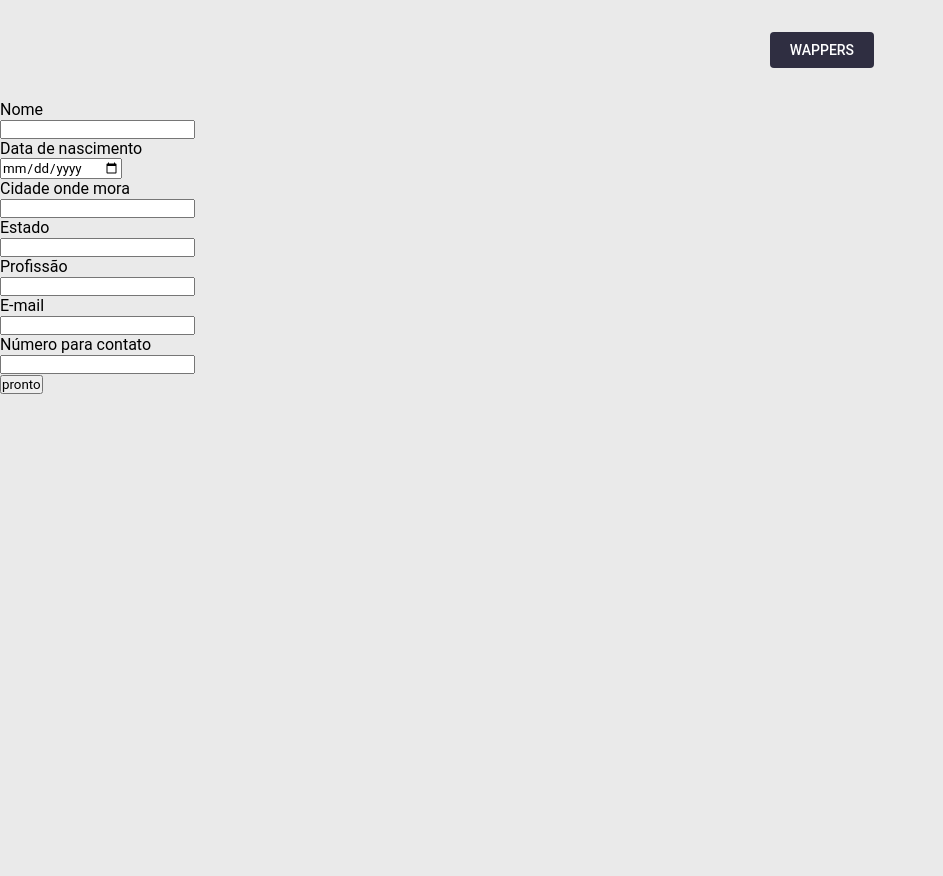
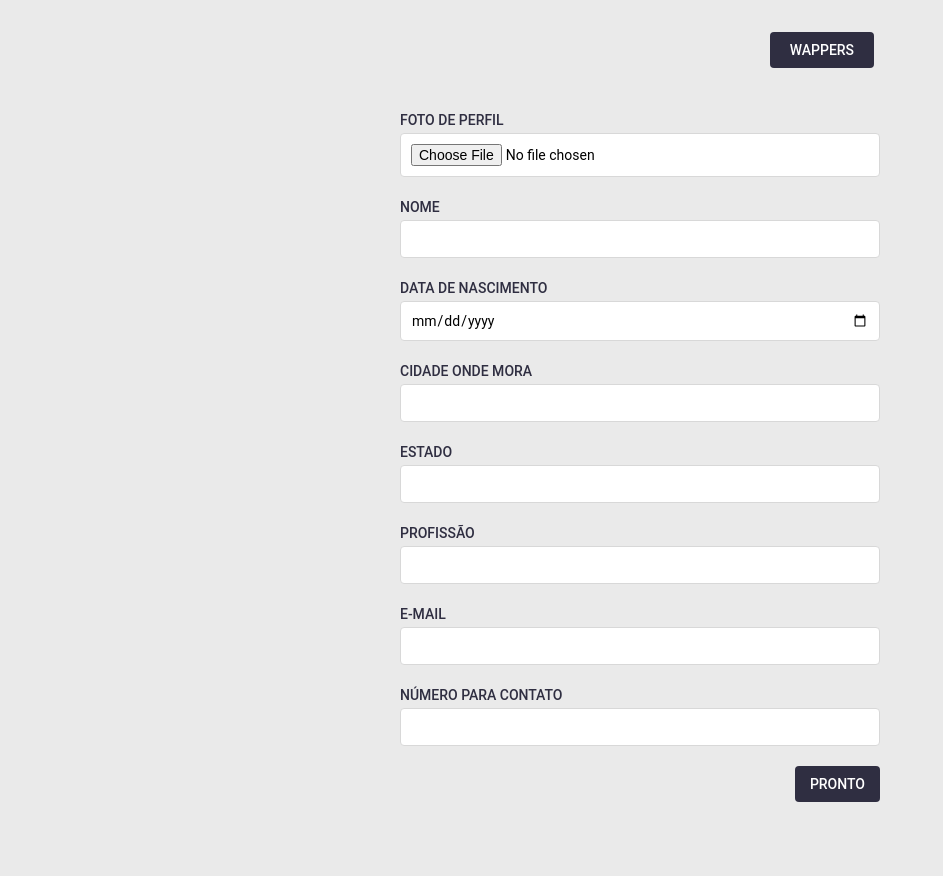
Before and after one commit to felipeoli7eira/web-art-onboarding, a PHP site: page /web-art-onboarding/novo-wapper in a window 1280 px wide. Shown: the whole page, without its empty margins (0-943 px from the left). Before the commit the page ends 394 px from the top, so only its background shows below. Run offline with PHP 8.4, Linux system fonts and the light colour scheme.

Commit message:
Estilo inicial do formulario de criacao de wapper

```diff
--- a/assets/app.css
+++ b/assets/app.css
@@ -115,3 +115,82 @@ ul#wappers li nav a:last-child
 {
     opacity: 0.8;
 }
+
+/* -------------------- */
+
+form#create-wapper
+{
+    /* border: 1px solid red; */
+
+    max-width: 500px;
+    margin: 10px auto 4rem auto;
+
+}
+
+form#create-wapper .input-group
+{
+    padding: 10px;
+}
+
+form#create-wapper .input-group label
+{
+    display: inline-block;
+    margin-bottom: 5px;
+    text-transform: uppercase;
+    font-size: 14px;
+    font-weight: 500;
+    color: var(--blue-dark);
+}
+
+form#create-wapper .input-group input
+{
+    border: none;
+    outline: none;
+    background: none;
+
+    border: 1px solid #d8d8d8;
+    transition: all .2s;
+    font-size: 14px;
+    background-color: #fff;
+    padding: 10px;
+    border-radius: 4px;
+    display: inline-block;
+    width: 100%;
+}
+
+form#create-wapper .input-group input:focus
+{
+    border-color: var(--blue-dark);
+}
+
+/* Autocomplete background-color */
+form#create-wapper input:-webkit-autofill
+{
+    -webkit-box-shadow: 0 0 0px 1000px #FFF inset;
+}
+
+form#create-wapper button[type=submit]
+{
+    outline: none;
+    border: none;
+    background: none;
+    font-weight: 500;
+    text-transform: uppercase;
+    font-size: 14px;
+    color: #fff;
+    background-color: var(--blue-dark);
+    padding: 10px 15px;
+    border-radius: 4px;
+    transition: all .2s;
+    cursor: pointer;
+}
+
+form#create-wapper button[type=submit]:active
+{
+    opacity: 0.8;
+}
+
+form#create-wapper .submit-box
+{
+    text-align: right;
+}
--- a/views/form-create.php
+++ b/views/form-create.php
@@ -2,66 +2,52 @@
     <a href="<?= url() ?>">wappers</a>
 </nav>
 
-<form name="create-wapper" method="POST" action="<?= url('/wapper') ?>">
+<form name="create-wapper" id="create-wapper" method="POST" action="<?= url('/wapper') ?>">
+
+    <div class="input-group">
+        <label for="input-photo">Foto de perfil</label>
+        <input type="file" id="input-photo" name="photo">
+    </div>
 
     <div class="input-group">
         <label for="input-name">Nome</label>
-        <div>
-            <!-- img -->
         <input type="text" id="input-name" name="name" required minlength="3">
-        </div>
     </div>
 
     <div class="input-group">
         <label for="input-birth">Data de nascimento</label>
-        <div>
-            <!-- img -->
         <input type="date" name="birth" id="input-birth" required>
-        </div>
     </div>
 
     <div class="row-form">
         <div class="input-group">
             <label for="input-city">Cidade onde mora</label>
-            <div>
-                <!-- img -->
             <input type="text" name="city" id="input-city" required>
-            </div>
         </div>
 
         <div class="input-group">
             <label for="input-state">Estado</label>
-            <div>
-                <!-- img -->
             <input type="text" name="state" id="input-state" required>
-            </div>
         </div>
     </div>
 
     <div class="input-group">
         <label for="input-profession">Profissão</label>
-        <div>
-            <!-- img -->
         <input type="text" name="profession" id="input-profession" required>
-        </div>
     </div>
 
     <div class="input-group">
         <label for="input-email">E-mail</label>
-        <div>
-            <!-- img -->
         <input type="email" name="email" id="input-email" required>
-        </div>
     </div>
 
     <div class="input-group">
         <label for="input-phone">Número para contato</label>
-        <div>
-            <!-- img -->
         <input type="number" name="phone" id="input-phone" required>
     </div>
+
+    <div class="input-group submit-box">
+        <button type="submit" name="submit">pronto</button>
     </div>
 
-    <button type="submit" name="submit">pronto</button>
-
 </form>
```
Lines whose indentation alone changed are shown as unchanged.
